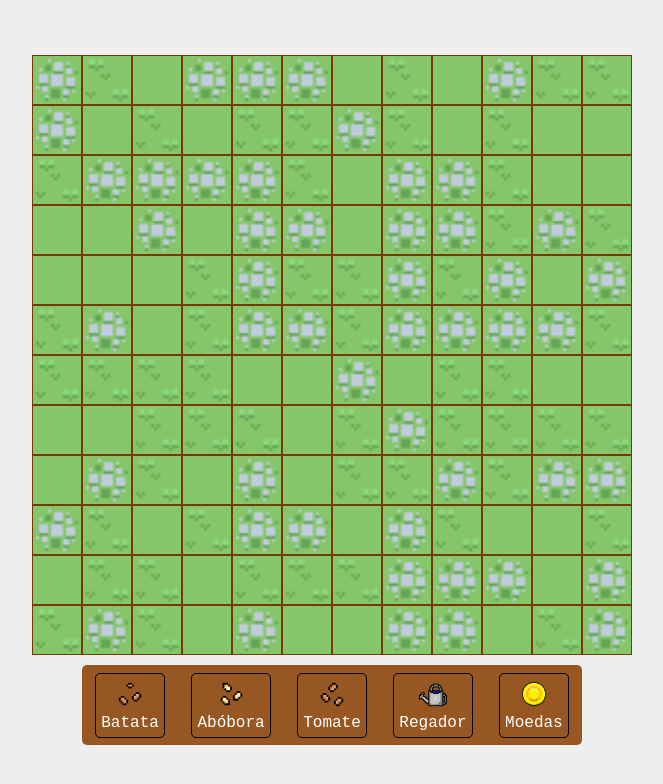
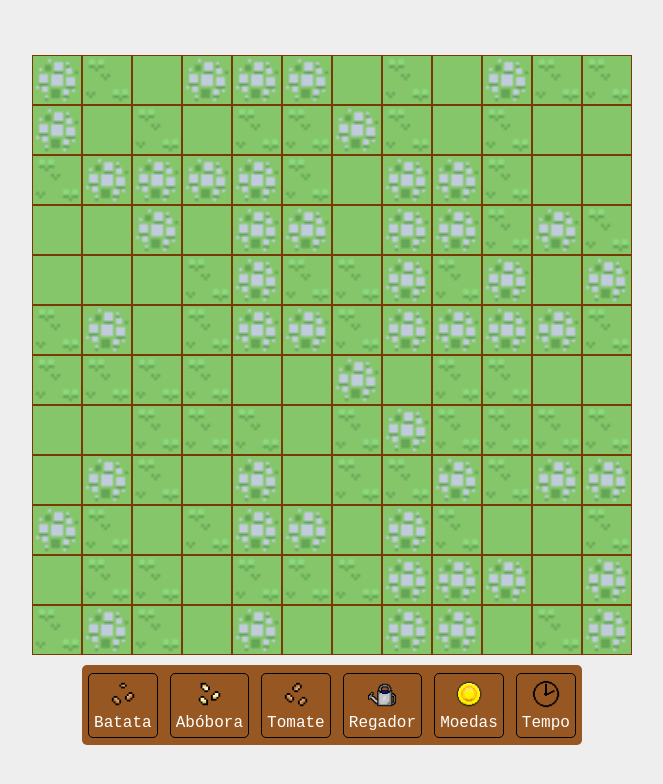
Before and after one commit to ufjf-dcc202/ufjf-dcc202-2025-1-b-trb-igor-e-vinicius, a plain HTML site: page index.html in a window 1280 px wide. Shown: the whole page, without its empty margins (308-971 px from the left). Drawn offline with Linux system fonts and the light colour scheme.

Commit message:
adiciona imagem e botao do tempo

```diff
--- a/index.html
+++ b/index.html
@@ -32,6 +32,10 @@
       <img src="./assets/moeda.png" alt="">
       <span>Moedas</span>
     </div>
+    <div>
+      <img src="./assets/relogio.png" alt="">
+      <span>Tempo</span>
+    </div>
   </footer>
   <script src="./canteiro.js" type="module"></script>
   <script src="./limpar.js" type="module" ></script>
```
Also changed, not shown: assets/relogio.png (added).
